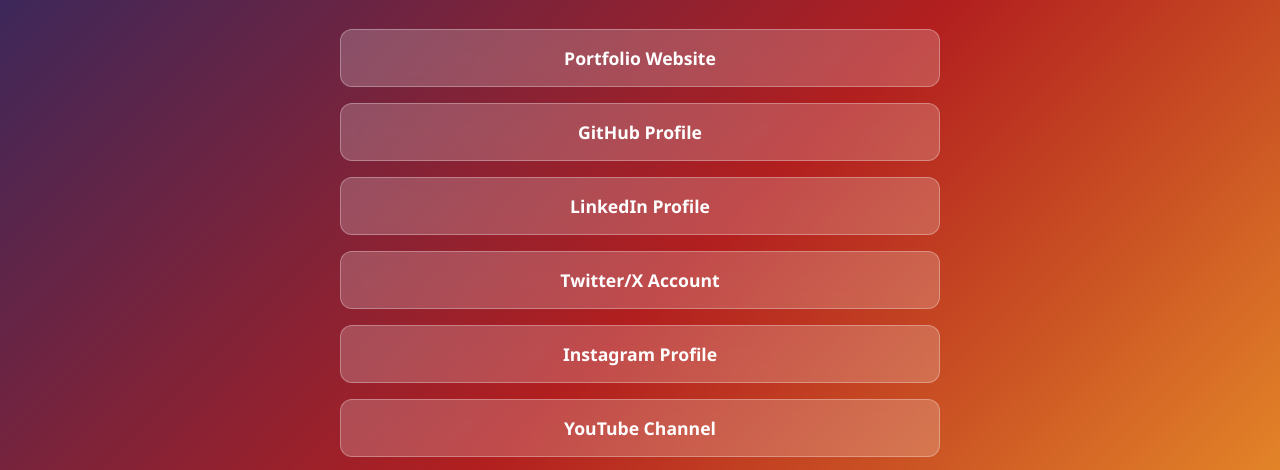
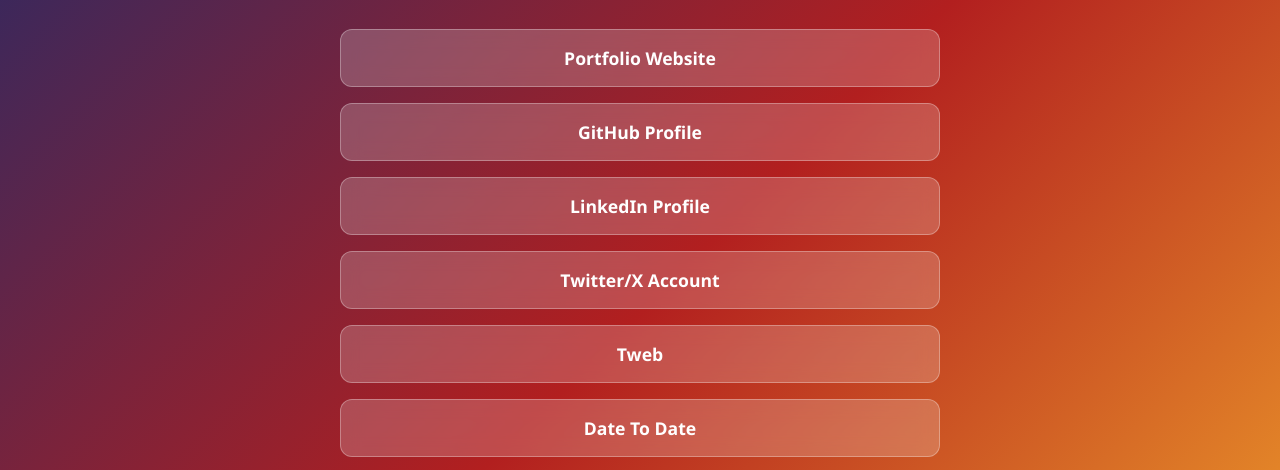
Before and after one commit to milnk/Links, a plain HTML site: page index.html in a window 1280 px wide. Shown: the part 282-752 px from the top of the page. Drawn offline with Linux system fonts and the light colour scheme.

Commit message:
Update index.html

```diff
--- a/index.html
+++ b/index.html
@@ -144,8 +144,8 @@
             <a href="#" class="link">GitHub Profile</a>
             <a href="#" class="link">LinkedIn Profile</a>
             <a href="#" class="link">Twitter/X Account</a>
-            <a href="#" class="link">Instagram Profile</a>
-            <a href="#" class="link">YouTube Channel</a>
+            <a href="https://shebu7.github.io/Tweb/" class="link">Tweb</a>
+            <a href="https://shebu7.github.io/Datetodate/" class="link">Date To Date</a>
             <a href="https://shebu7.github.io/Html-clock-Arabic/" class="link">Html Clock Arabic</a>
             <a href="https://shebu7.github.io/Html-clock-visitor-counter/" class="link">Html Clock Visitor Counter</a>
             <a href="https://shebu7.github.io/Prayer-Times/" class="link">Prayer Times Satna</a>
```
